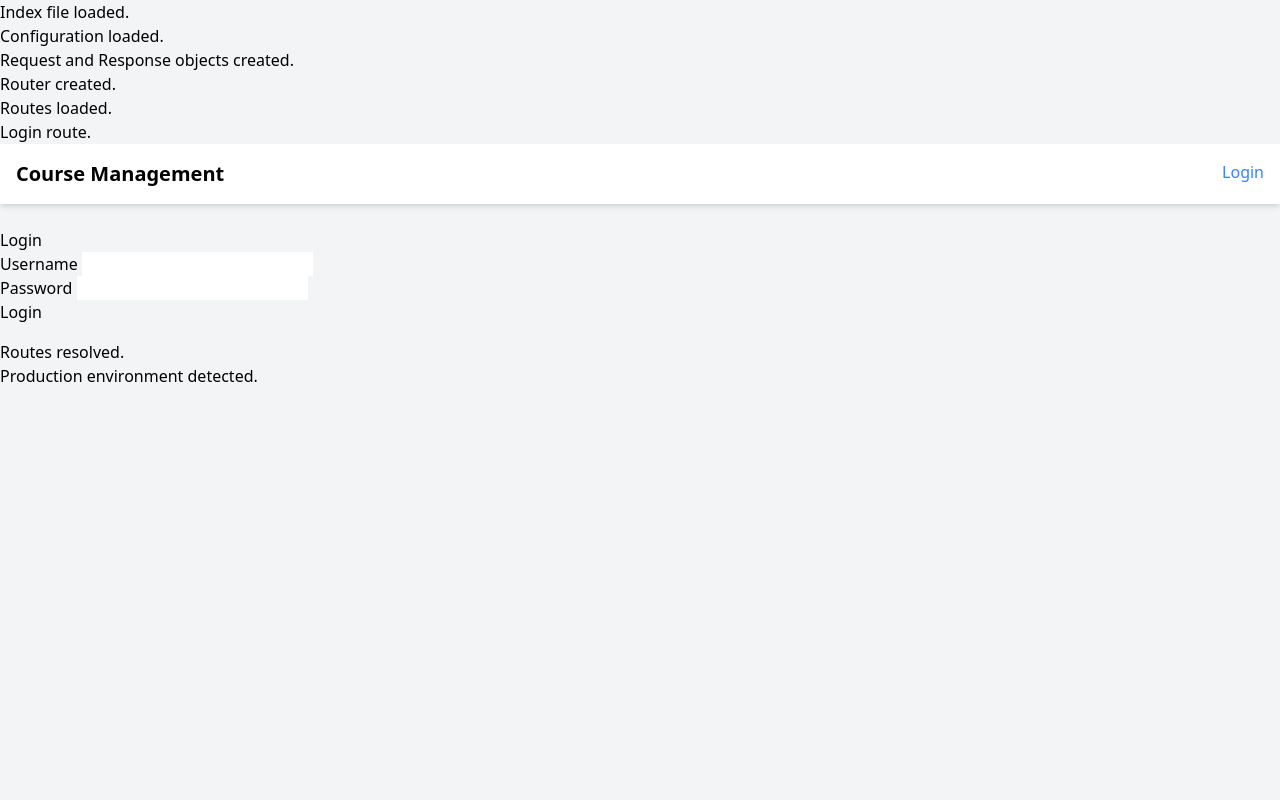
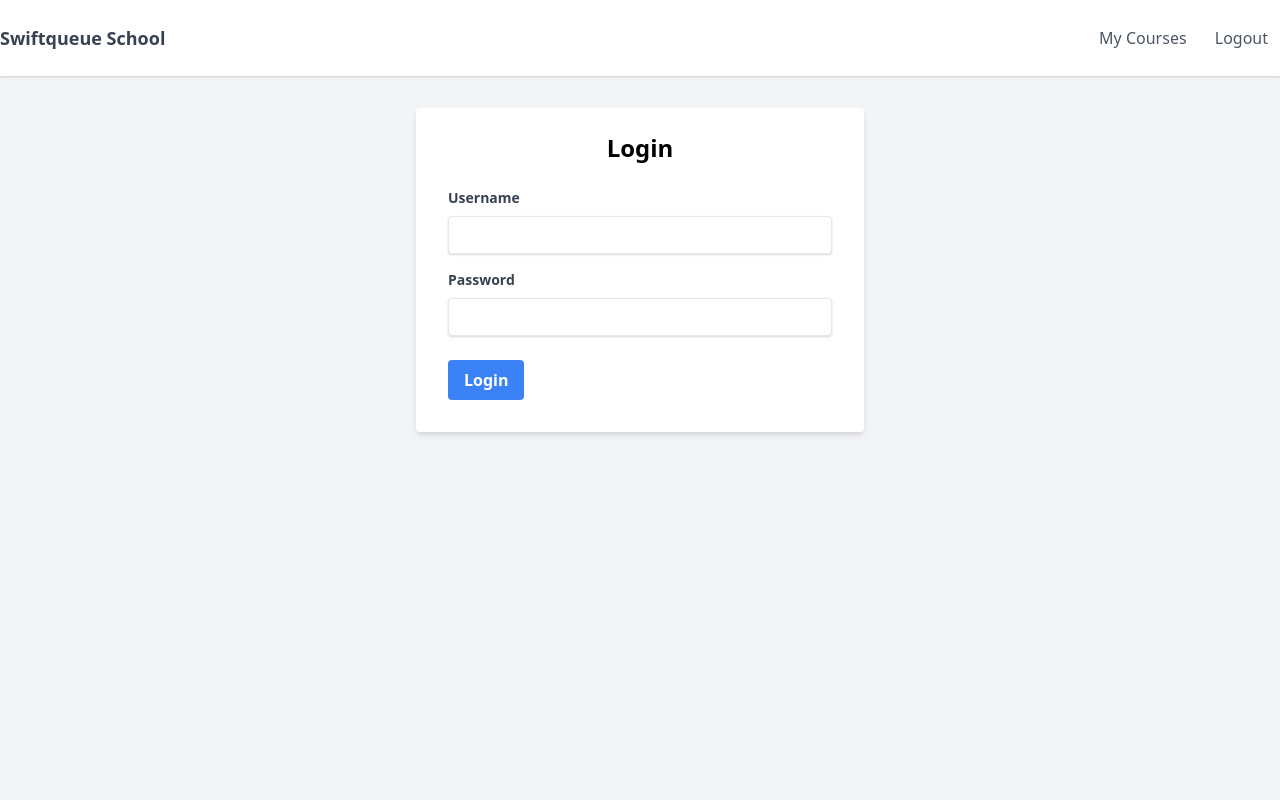
Before and after one commit to vladar21/swiftqueue-dedalus, a PHP site: page /login in a window 1280 px wide. Run offline with PHP 8.4, Linux system fonts and the light colour scheme.

Commit message:
add views with tailwindcss +

```diff
--- a/public/index.php
+++ b/public/index.php
@@ -8,32 +8,24 @@ use App\Core\Response;
 use App\Core\Config;
 use App\Core\Database;
 
-echo "Index file loaded.<br>";
-
 // Load configuration
 $config = Config::getInstance();
-echo "Configuration loaded.<br>";
 
 // Create Request and Response objects
 $request = new Request();
 $response = new Response();
-echo "Request and Response objects created.<br>";
 
 // Load and resolve routes
 $router = require_once __DIR__ . '/../src/routes.php';
 $router->resolve($request, $response);
-echo "Routes resolved.<br>";
 
 // Enable error reporting based on environment
 if ($config->isDevelopment()) {
     ini_set('display_errors', 1);
     ini_set('display_startup_errors', 1);
     error_reporting(E_ALL);
-    echo "Development environment detected.<br>";
 } else {
     ini_set('display_errors', 0);
     ini_set('display_startup_errors', 0);
     error_reporting(0);
-    echo "Production environment detected.<br>";
 }
-?>
--- a/src/routes.php
+++ b/src/routes.php
@@ -1,6 +1,5 @@
 <?php
 
-use App\Controllers\CourseController;
 use App\Controllers\AuthController;
 use App\Controllers\UserCourseController;
 use App\Core\Router;
@@ -11,99 +10,50 @@ use App\Policies\CoursePolicy;
 
 $router = new Router();
 
-echo "Router created.<br>";
-
 // Root route
 $router->get('/', function(Request $request, Response $response) {
-    echo "Root route.<br>";
     AuthPolicy::redirectToLogin($request, $response);
 });
 
 // Authentication routes
 $router->get('/login', function(Request $request, Response $response) {
-    echo "Login route.<br>";
     (new AuthController())->login($request, $response);
 });
 $router->post('/login', function(Request $request, Response $response) {
-    echo "Login POST route.<br>";
     AuthPolicy::login($request);
     (new AuthController())->login($request, $response);
 });
 $router->get('/logout', function(Request $request, Response $response) {
-    echo "Logout route.<br>";
     AuthPolicy::view($request); // Ensure user is authenticated before logout
     (new AuthController())->logout($request, $response);
 });
 
-// Course routes with policies
-$router->get('/courses', function (Request $request, Response $response) {
-    echo "Courses route.<br>";
-    AuthPolicy::view($request);
-    (new CourseController())->index($request, $response);
-});
-$router->get('/courses/create', function (Request $request, Response $response) {
-    echo "Create Course route.<br>";
-    AuthPolicy::view($request);
-    CoursePolicy::create($request);
-    (new CourseController())->create($request, $response);
-});
-$router->post('/courses/create', function (Request $request, Response $response) {
-    echo "Create Course POST route.<br>";
-    AuthPolicy::view($request);
-    CoursePolicy::create($request);
-    (new CourseController())->create($request, $response);
-});
-$router->get('/courses/edit', function (Request $request, Response $response) {
-    echo "Edit Course route.<br>";
-    AuthPolicy::view($request);
-    CoursePolicy::edit($request);
-    (new CourseController())->edit($request, $response);
-});
-$router->post('/courses/edit', function (Request $request, Response $response) {
-    echo "Edit Course POST route.<br>";
-    AuthPolicy::view($request);
-    CoursePolicy::edit($request);
-    (new CourseController())->edit($request, $response);
-});
-$router->post('/courses/delete', function (Request $request, Response $response) {
-    echo "Delete Course route.<br>";
-    AuthPolicy::view($request);
-    CoursePolicy::delete($request);
-    (new CourseController())->delete($request, $response);
-});
-
 // User courses routes
 $router->get('/user_courses', function (Request $request, Response $response) {
-    echo "User Courses route.<br>";
     AuthPolicy::view($request);
     (new UserCourseController())->index($request, $response);
 });
 $router->get('/user_courses/create', function (Request $request, Response $response) {
-    echo "Create User Course route.<br>";
     AuthPolicy::view($request);
     CoursePolicy::create($request);
     (new UserCourseController())->create($request, $response);
 });
 $router->post('/user_courses/create', function (Request $request, Response $response) {
-    echo "Create User Course POST route.<br>";
     AuthPolicy::view($request);
     CoursePolicy::create($request);
     (new UserCourseController())->create($request, $response);
 });
 $router->get('/user_courses/edit', function (Request $request, Response $response) {
-    echo "Edit User Course route.<br>";
     AuthPolicy::view($request);
     CoursePolicy::edit($request);
     (new UserCourseController())->edit($request, $response);
 });
 $router->post('/user_courses/edit', function (Request $request, Response $response) {
-    echo "Edit User Course POST route.<br>";
     AuthPolicy::view($request);
     CoursePolicy::edit($request);
     (new UserCourseController())->edit($request, $response);
 });
 $router->post('/user_courses/delete', function (Request $request, Response $response) {
-    echo "Delete User Course route.<br>";
     AuthPolicy::view($request);
     CoursePolicy::delete($request);
     (new UserCourseController())->delete($request, $response);
@@ -111,12 +61,9 @@ $router->post('/user_courses/delete', function (Request $request, Response $resp
 
 // Fallback route
 $router->fallback(function (Request $request, Response $response) {
-    echo "Fallback route.<br>";
     $response->setStatusCode(404);
     $response->view('errors/404');
 });
 
-echo "Routes loaded.<br>";
 
 return $router;
-?>
--- a/views/auth/login.php
+++ b/views/auth/login.php
@@ -1,19 +1,21 @@
-<?php $title = 'Login'; ?>
-
-<h1>Login</h1>
-<?php if (isset($error)): ?>
-    <p style="color: red;"><?php echo $error; ?></p>
+<div class="max-w-md mx-auto bg-white shadow-md rounded px-8 pt-6 pb-8 mb-4">
+    <h2 class="text-2xl font-bold mb-6 text-center">Login</h2>
+    <?php if (!empty($error)): ?>
+        <div class="bg-red-100 border border-red-400 text-red-700 px-4 py-3 rounded relative mb-4">
+            <?php echo $error; ?>
+        </div>
     <?php endif; ?>
     <form method="post" action="/login">
-    <div>
-        <label for="username">Username</label>
-        <input type="text" name="username" id="username">
+        <div class="mb-4">
+            <label for="username" class="block text-gray-700 text-sm font-bold mb-2">Username</label>
+            <input type="text" id="username" name="username" class="shadow appearance-none border rounded w-full py-2 px-3 text-gray-700 leading-tight focus:outline-none focus:shadow-outline" required>
         </div>
-    <div>
-        <label for="password">Password</label>
-        <input type="password" name="password" id="password">
+        <div class="mb-6">
+            <label for="password" class="block text-gray-700 text-sm font-bold mb-2">Password</label>
+            <input type="password" id="password" name="password" class="shadow appearance-none border rounded w-full py-2 px-3 text-gray-700 leading-tight focus:outline-none focus:shadow-outline" required>
         </div>
-    <div>
-        <button type="submit">Login</button>
+        <div class="flex items-center justify-between">
+            <button type="submit" class="bg-blue-500 hover:bg-blue-700 text-white font-bold py-2 px-4 rounded focus:outline-none focus:shadow-outline">Login</button>
         </div>
     </form>
+</div>
--- a/views/layouts/main.php
+++ b/views/layouts/main.php
@@ -3,27 +3,25 @@
 <head>
     <meta charset="UTF-8">
     <meta name="viewport" content="width=device-width, initial-scale=1.0">
-    <title><?php echo $title ?? 'Course Management'; ?></title>
+    <title>Swiftqueue School</title>
     <link href="https://cdn.jsdelivr.net/npm/tailwindcss@2.2.19/dist/tailwind.min.css" rel="stylesheet">
 </head>
 <body class="bg-gray-100">
-
-<nav class="bg-white shadow-md p-4 mb-6">
-    <div class="container mx-auto">
-        <a href="/" class="text-xl font-bold">Course Management</a>
-        <div class="float-right">
-            <?php if (isset($_SESSION['user_id'])): ?>
-                <a href="/logout" class="ml-4 text-blue-500">Logout</a>
-            <?php else: ?>
-                <a href="/login" class="ml-4 text-blue-500">Login</a>
-            <?php endif; ?>
+<nav class="bg-white shadow mb-8 py-6">
+    <div class="container mx-auto px-6 md:px-0">
+        <div class="flex items-center justify-between">
+            <div class="text-lg font-semibold text-gray-700">
+                Swiftqueue School
+            </div>
+            <div>
+                <a href="/user_courses" class="text-gray-600 hover:text-gray-900 mx-3">My Courses</a>
+                <a href="/logout" class="text-gray-600 hover:text-gray-900 mx-3">Logout</a>
+            </div>
         </div>
     </div>
 </nav>
-
-<main>
+<main class="container mx-auto px-6 md:px-0">
     <?php echo $content; ?>
 </main>
-
 </body>
 </html>
```
Also changed, not shown: views/user_courses/create.php (+24 -18 lines), views/user_courses/edit.php (+11 -22 lines), views/user_courses/index.php (+24 -32 lines). Lines whose indentation alone changed are shown as unchanged.
